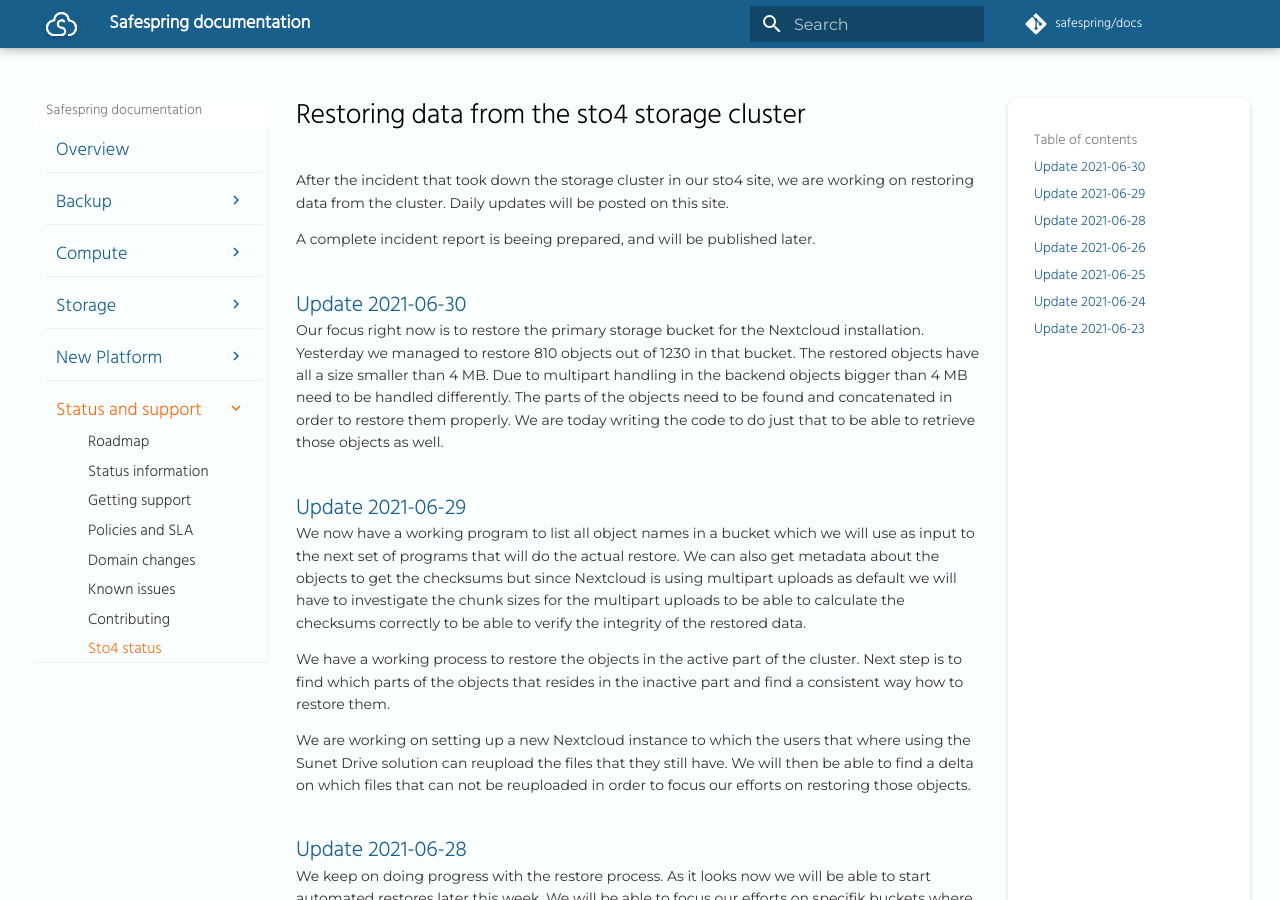
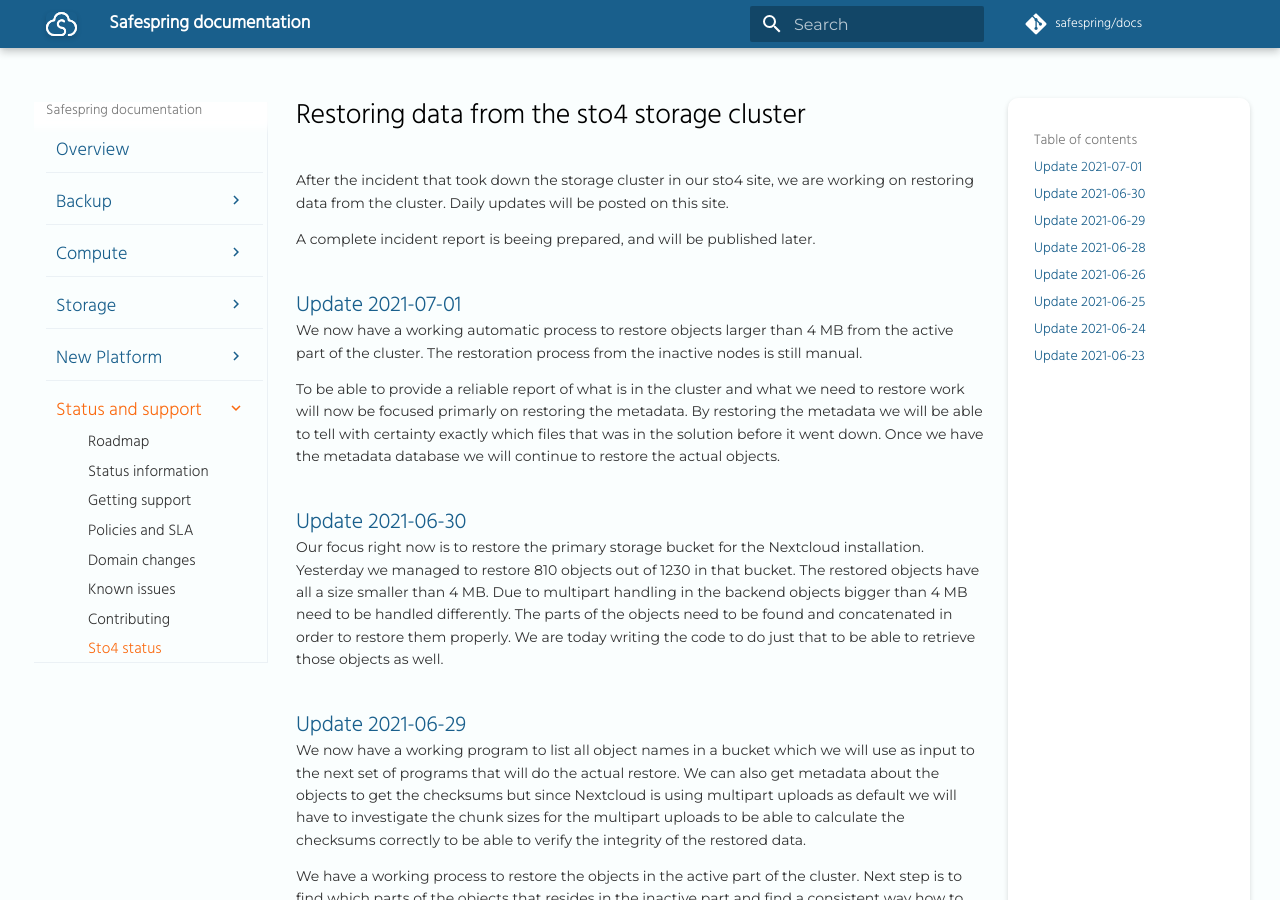
Before and after one commit to safespring/docs, an MkDocs documentation site: the page built from content/service/sto4_storage.md, in a window 1280 px wide and 900 px high. Built offline with MkDocs 1.6.1 and Material for MkDocs 9.7.7, drawn with Linux system fonts in a browser that asks for light colours; a script that is not in the unit is left out; comment, search, counter and statistics services are not loaded; old or Windows-style settings are respelled for this version of MkDocs.

Commit message:
Update 2021-07-01

```diff
--- a/content/service/sto4_storage.md
+++ b/content/service/sto4_storage.md
@@ -3,6 +3,12 @@
 After the incident that took down the storage cluster in our sto4 site, we are working on restoring data from the cluster. Daily updates will be posted on this site.
 
 A complete incident report is beeing prepared, and will be published later.
+
+## Update 2021-07-01
+We now have a working automatic process to restore objects larger than 4 MB from the active part of the cluster. The restoration process from the inactive nodes is still manual.
+
+To be able to provide a reliable report of what is in the cluster and what we need to restore work will now be focused primarly on restoring the metadata. By restoring the metadata we will be able to tell with certainty exactly which files that was in the solution before it went down. Once we have the metadata database we will continue to restore the actual objects.
+
 
 ## Update 2021-06-30
 Our focus right now is to restore the primary storage bucket for the Nextcloud installation. Yesterday we managed to restore 810 objects out of 1230 in that bucket. The restored objects have all a size smaller than 4 MB. Due to multipart handling in the backend objects bigger than 4 MB need to be handled differently. The parts of the objects need to be found and concatenated in order to restore them properly. We are today writing the code to do just that to be able to retrieve those objects as well.
```
